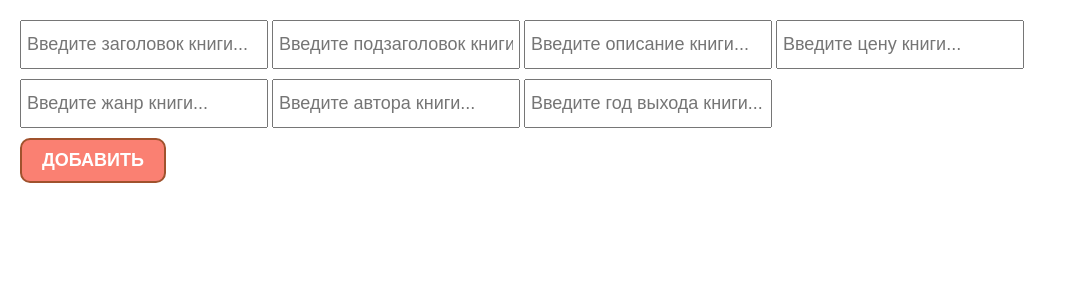
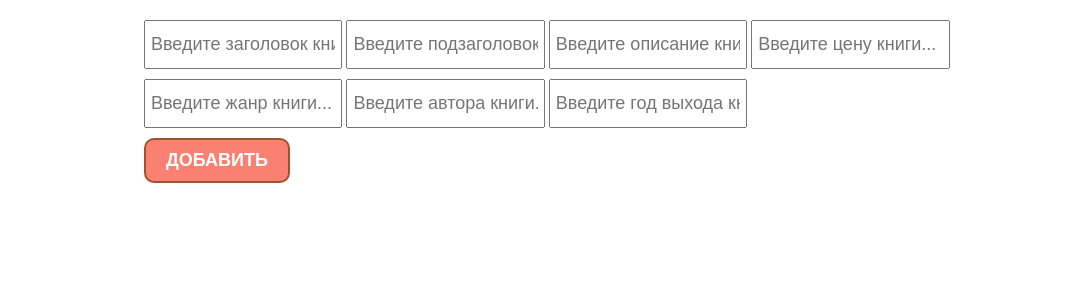
Before and after one commit to desteri/todo, a Django app: page /book/ in a window 1280 px wide. Shown: the top 300 px of the page, without its empty margins (0-1067 px from the left). Run offline with Django 3.2, Linux system fonts and the light colour scheme; data that the repository does not hold is empty.

Commit message:
added changes in books.css

```diff
--- a/main/static/style/books.css
+++ b/main/static/style/books.css
@@ -5,6 +5,9 @@
     color: rgb(39, 32, 32);
 }
 
+
+/* section
+--------------- */
 section {
     width: 100%;
     padding: 20px;
@@ -14,8 +17,11 @@ section {
     font-family: 'Times New Roman', Times, serif;
 }
 
+
+/* header
+--------------- */
 .book_form {
-    width: 100%;
+    width: 80%;
 }
 
 .book_inp {
```
